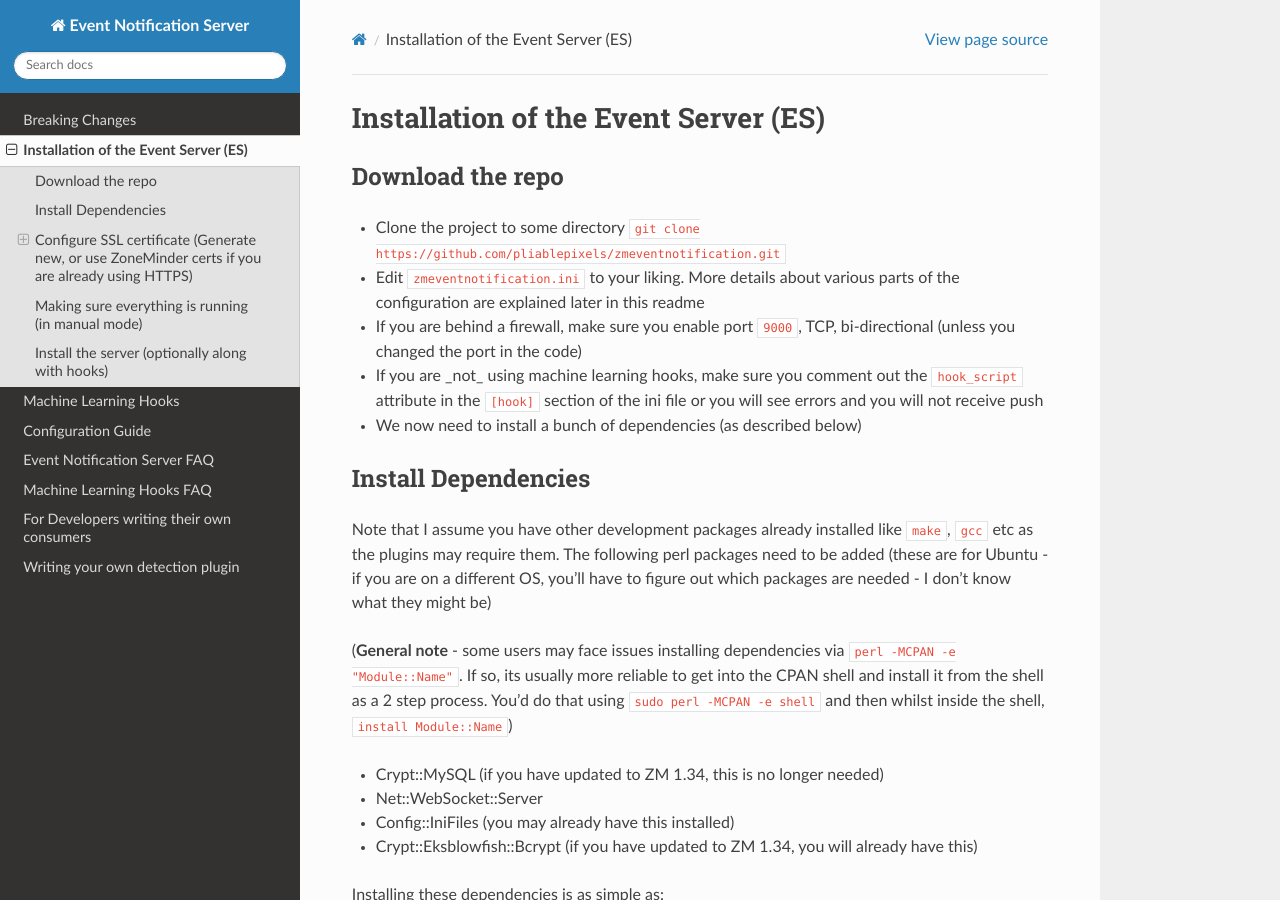
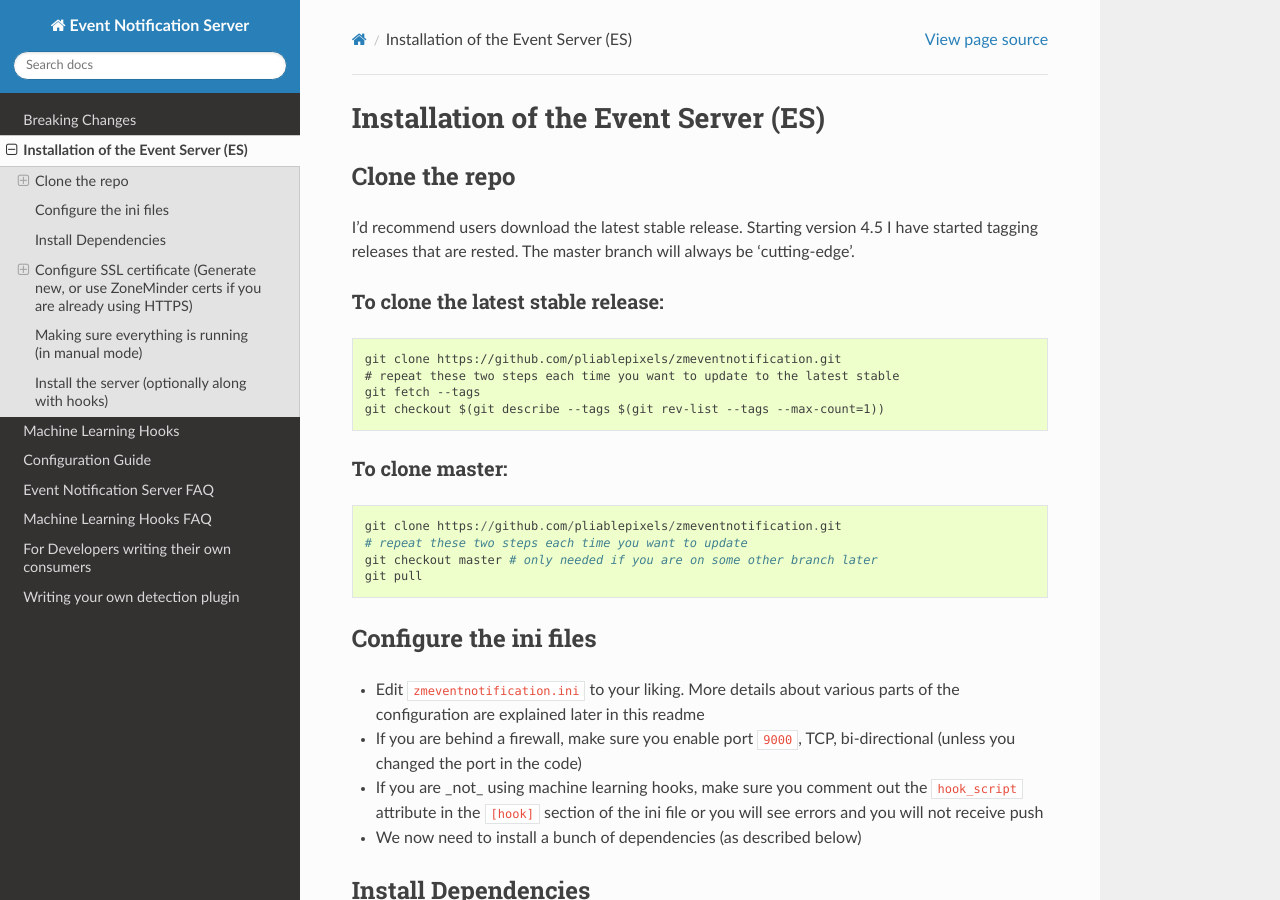
Before and after one commit to ZoneMinder/zmeventnotification, a Sphinx documentation site: the page built from docs/guides/install.rst, in a window 1280 px wide and 900 px high. Built offline with Sphinx 7.4.7 and the Read the Docs theme 2.0.0, drawn with Linux system fonts in a browser that asks for light colours.

Commit message:
point to stable tags in install

```diff
--- a/docs/guides/install.rst
+++ b/docs/guides/install.rst
@@ -1,11 +1,34 @@
 Installation of the Event Server (ES)
 --------------------------------------
 
-Download the repo
+Clone the repo
 ~~~~~~~~~~~~~~~~~
 
--  Clone the project to some directory
-   ``git clone https://github.com/pliablepixels/zmeventnotification.git``
+I'd recommend users download the latest stable release. Starting version 4.5 I have started tagging releases that are rested. The master branch will always be 'cutting-edge'.
+
+To clone the latest stable release:
+^^^^^^^^^^^^^^^^^^^^^^^^^^^^^^^^^^^
+
+::
+
+  git clone https://github.com/pliablepixels/zmeventnotification.git
+  # repeat these two steps each time you want to update to the latest stable
+  git fetch --tags
+  git checkout $(git describe --tags $(git rev-list --tags --max-count=1))
+
+To clone master:
+^^^^^^^^^^^^^^^^^
+
+::
+
+  git clone https://github.com/pliablepixels/zmeventnotification.git
+  # repeat these two steps each time you want to update
+  git checkout master # only needed if you are on some other branch later
+  git pull
+
+
+Configure the ini files
+~~~~~~~~~~~~~~~~~~~~~~~~~~~
 -  Edit ``zmeventnotification.ini`` to your liking. More details about
    various parts of the configuration are explained later in this readme
 -  If you are behind a firewall, make sure you enable port ``9000``,
```
